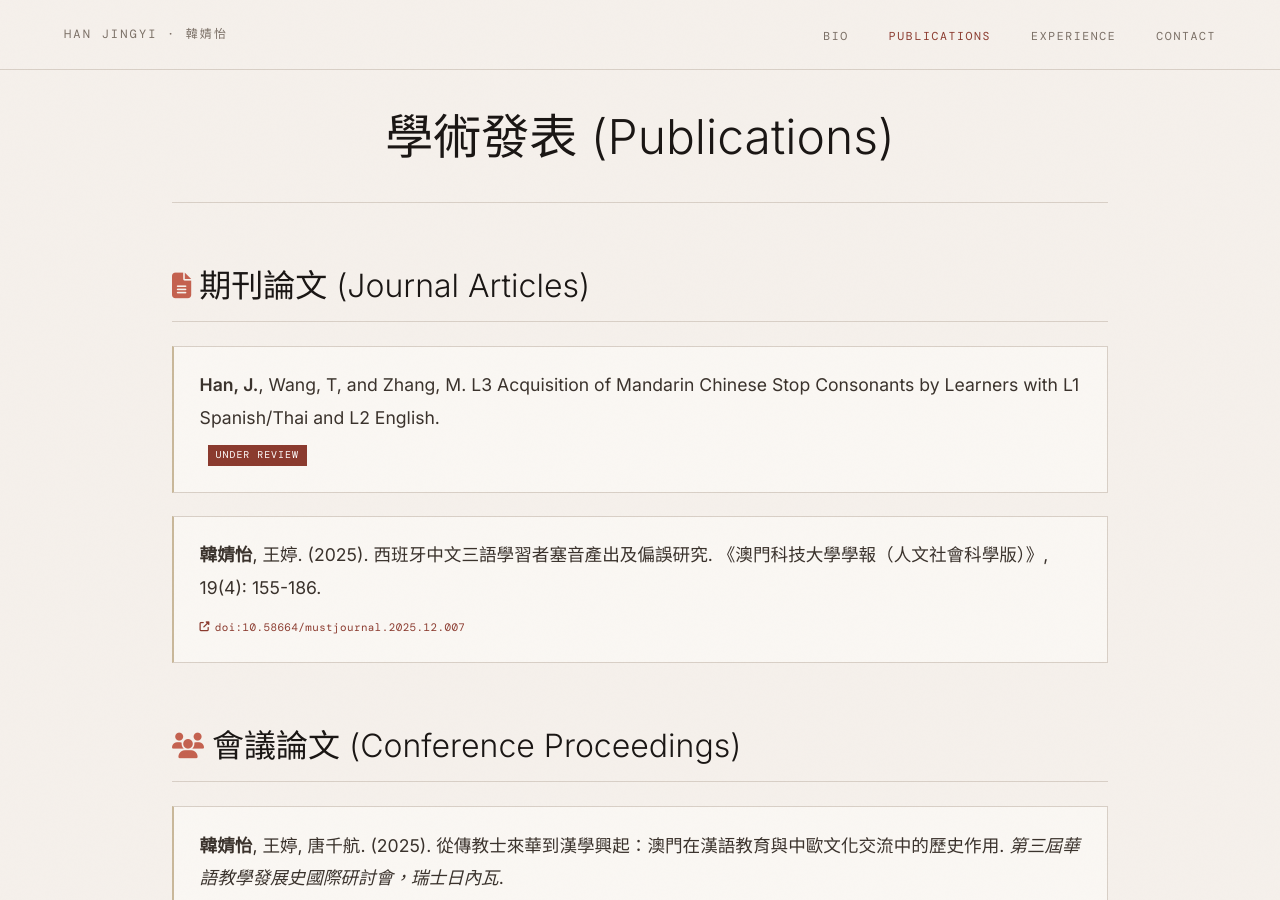
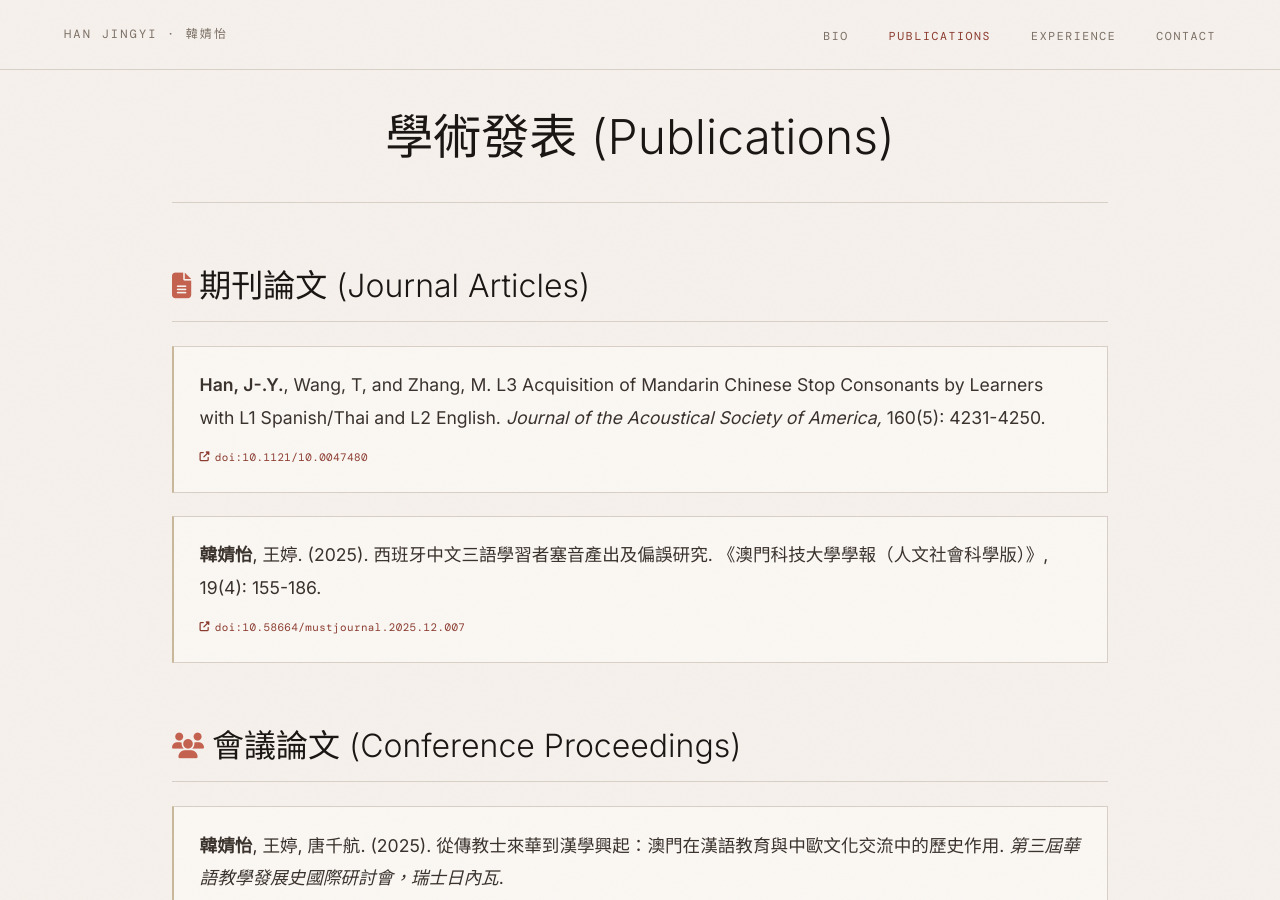
Before and after one commit to TinaJYHan/tinajyhan.github.io, a Jekyll site: the page built from publications.md, in a window 1280 px wide and 900 px high. Built offline with Jekyll 4.4.1, drawn with Linux system fonts in a browser that asks for light colours; some web fonts are replaced.

Commit message:
Updated publications.

```diff
--- a/_data/publications.yml
+++ b/_data/publications.yml
@@ -30,9 +30,8 @@
 
 journal_articles:
 
-  - citation: "**Han, J.**, Wang, T, and Zhang, M. L3 Acquisition of Mandarin Chinese Stop Consonants by Learners with L1 Spanish/Thai and L2 English."
-    doi: ""
-    status: under_review
+  - citation: "**Han, J-.Y.**, Wang, T, and Zhang, M. L3 Acquisition of Mandarin Chinese Stop Consonants by Learners with L1 Spanish/Thai and L2 English. *Journal of the Acoustical Society of America,* 160(5): 4231-4250."
+    doi: "10.1121/10.0047480"
 
   - citation: "**韓婧怡**, 王婷. (2025). 西班牙中文三語學習者塞音產出及偏誤研究. 《澳門科技大學學報（人文社會科學版）》, 19(4): 155-186."
     doi: "10.58664/mustjournal.2025.12.007"
```
